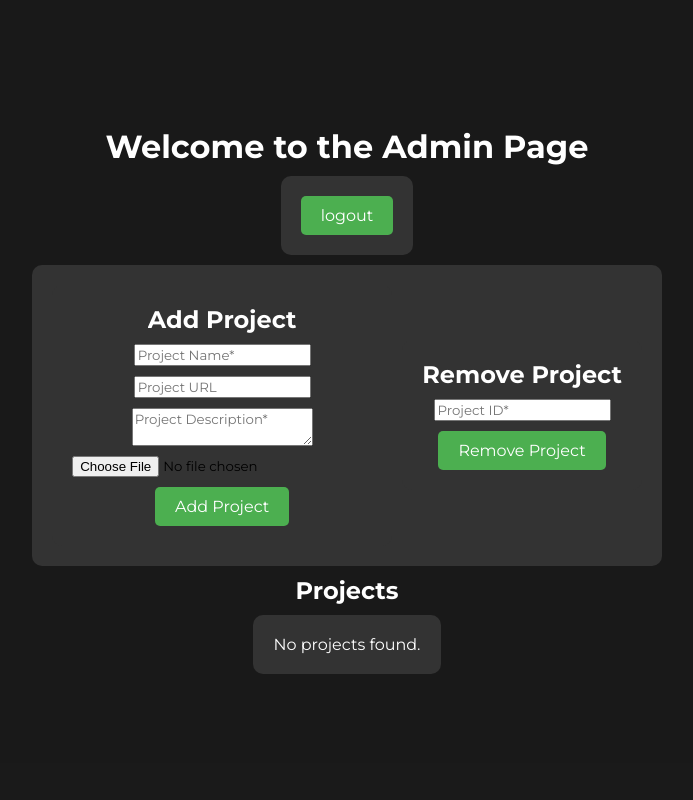
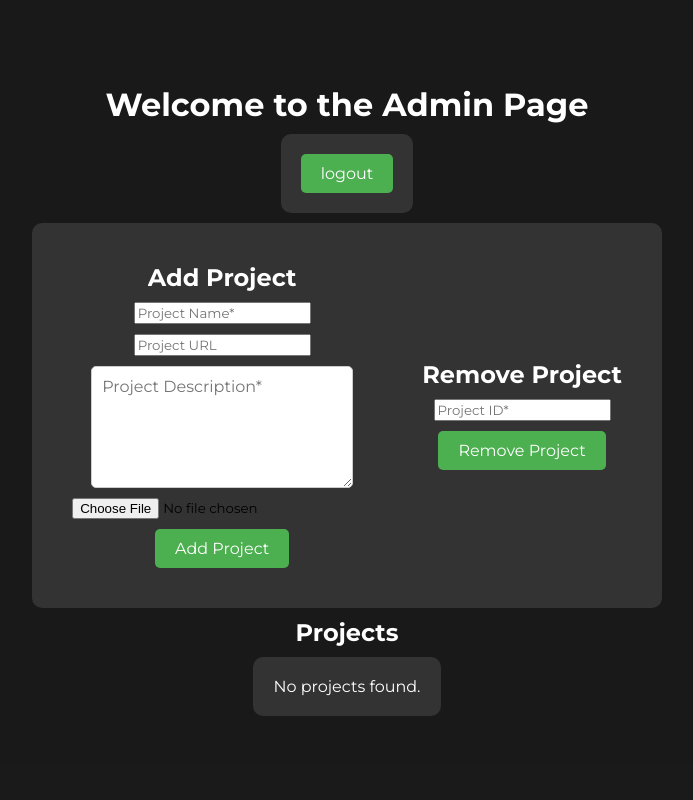
Before and after one commit to gurian43/website, a PHP site: page /admin/admin.php in a window 1280 px wide. Shown: the whole page, without its empty margins (293-986 px from the left). Run offline with PHP 8.4, Linux system fonts and the light colour scheme; the visitor is signed in with stand-in values (Sample User, id 1); data that the repository does not hold is empty.

Commit message:
Add favicons and styling

```diff
--- a/admin/admin.php
+++ b/admin/admin.php
@@ -16,6 +16,7 @@ if(!isset($_SESSION['user_id'])) {
 <head>
     <meta charset="UTF-8">
     <meta name="viewport" content="width=device-width, initial-scale=1.0">
+    <link rel="icon" type="image/x-icon" href="/resources/images/logo.webp">
     <link rel="stylesheet" href="/resources/css/index.css">
     <link rel="stylesheet" href="/resources/css/admin.css">
     <title>Admin Page</title>
--- a/admin/index.php
+++ b/admin/index.php
@@ -36,6 +36,7 @@ if ($_SERVER['REQUEST_METHOD'] === 'POST') {
 <head>
     <meta charset="UTF-8">
     <meta name="viewport" content="width=device-width, initial-scale=1.0">
+    <link rel="icon" type="image/x-icon" href="/resources/images/logo.webp">
     <link rel="stylesheet" href="/resources/css/index.css">
     <link rel="stylesheet" href="/resources/css/admin.css">
     <title>Admin Login</title>
--- a/index.php
+++ b/index.php
@@ -126,7 +126,7 @@ if(isset($_GET['u'])) {
 
                 foreach($projects as $project) {
                     echo '<div class="section project-section">';
-                    if(isset($project['project_url'])) {
+                    if($project['project_url'] != "") {
                         echo '<a href="' . $project['project_url'] . '" target="_blank" rel="noreferrer noopener">';
                     } else {
                         echo '<a onclick="return false;">';
--- a/resources/css/admin.css
+++ b/resources/css/admin.css
@@ -18,6 +18,15 @@
     color: #ff0000;
     text-align: center;
     margin-bottom: 20px;
+}
+
+textarea {
+    width: 80%;
+    height: 100px;
+    padding: 10px;
+    border-radius: 5px;
+    border: 1px solid #ccc;
+    font-size: 1em;
 }
 
 form {
```
